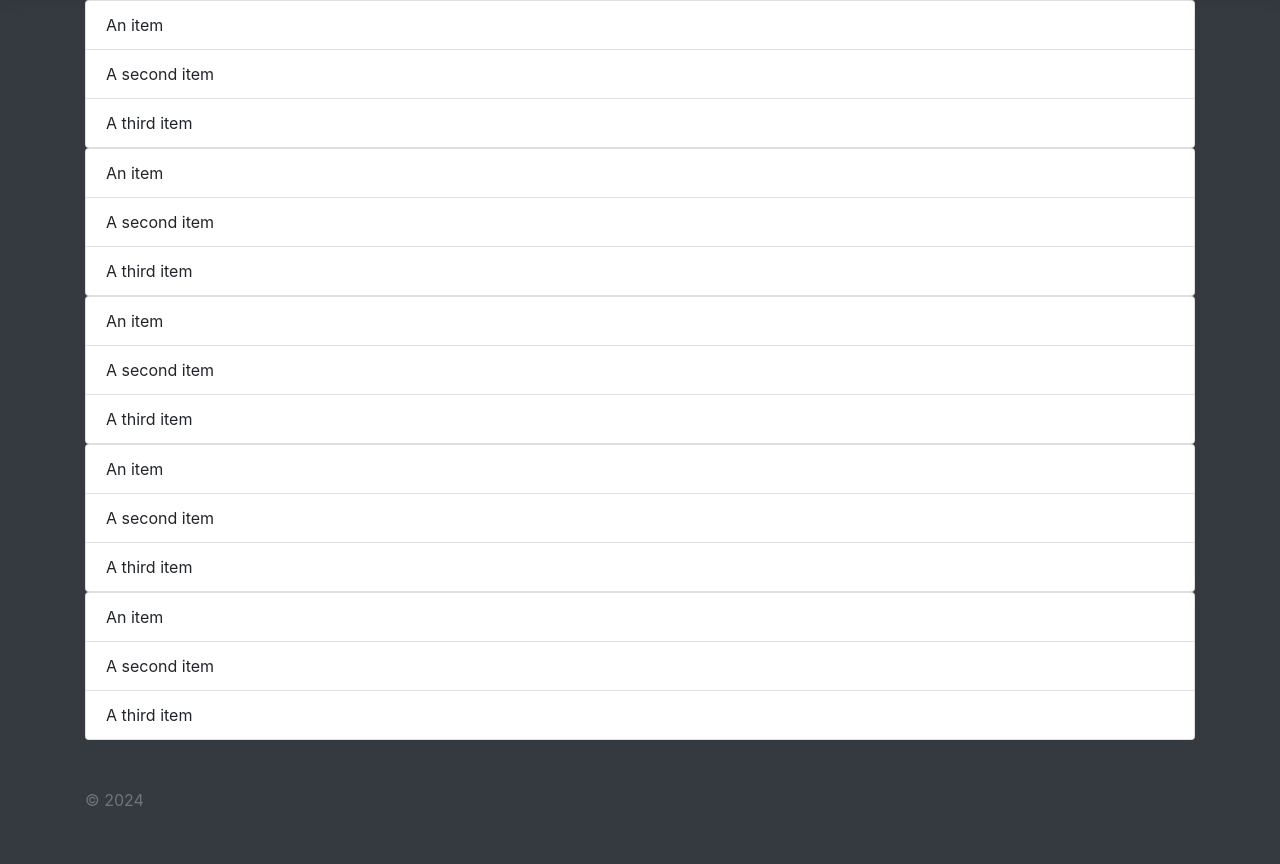
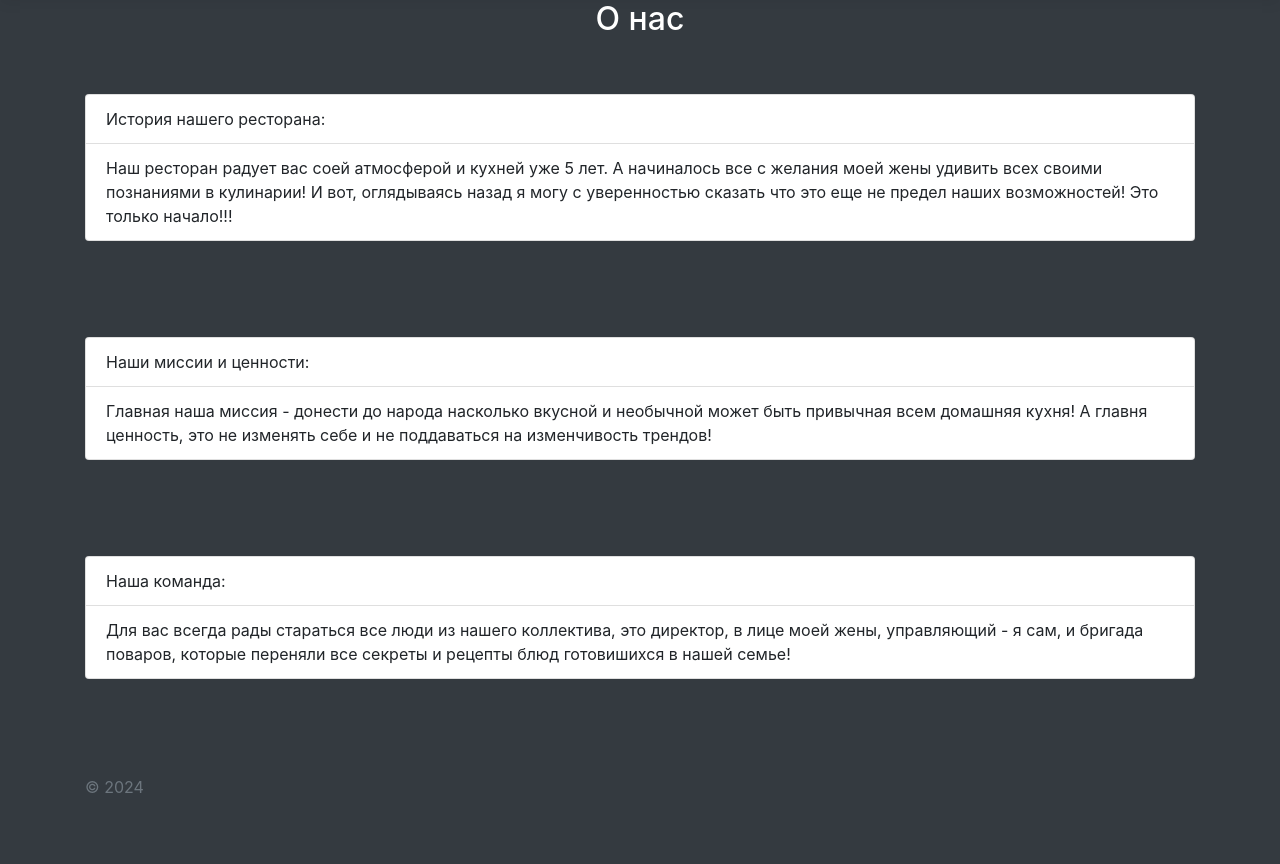
Before and after one commit to Aleksey-Markov/Restaurant_reserv, a Django app: page /about/ in a window 1280 px wide. Shown: the part 56-920 px from the top of the page. After the commit the page ends 849 px from the top, so only its background shows below. Run offline with Django 5.2, Linux system fonts and the light colour scheme; some libraries are stand-ins or nearby versions.

Commit message:
настроил домашнюю страницу и страницу о нас

```diff
--- a/tables/templates/about.html
+++ b/tables/templates/about.html
@@ -1,31 +1,22 @@
 {% extends 'base.html' %}
 {% block block %}
-
+<h2 class="text-center text-white">О нас</h2>
 <div class="container">
-  <ul class="list-group list-group-horizontal">
-    <li class="list-group-item">An item</li>
-    <li class="list-group-item">A second item</li>
-    <li class="list-group-item">A third item</li>
+  <ul class="list-group list-group-horizontal py-5">
+    <li class="list-group-item">История нашего ресторана:</li>
+    <li class="list-group-item">Наш ресторан радует вас соей атмосферой и кухней уже 5 лет. А начиналось
+    все с желания моей жены удивить всех своими познаниями в кулинарии! И вот, оглядываясь
+    назад я могу с уверенностью сказать что это еще не предел наших возможностей! Это только начало!!!</li>
   </ul>
-  <ul class="list-group list-group-horizontal-sm">
-    <li class="list-group-item">An item</li>
-    <li class="list-group-item">A second item</li>
-    <li class="list-group-item">A third item</li>
+  <ul class="list-group list-group-horizontal-sm py-5">
+    <li class="list-group-item">Наши миссии и ценности:</li>
+    <li class="list-group-item">Главная наша миссия - донести до народа насколько вкусной и необычной может быть
+      привычная всем домашняя кухня! А главня ценность, это не изменять себе и не поддаваться на изменчивость трендов!</li>
   </ul>
-  <ul class="list-group list-group-horizontal-md">
-    <li class="list-group-item">An item</li>
-    <li class="list-group-item">A second item</li>
-    <li class="list-group-item">A third item</li>
-  </ul>
-  <ul class="list-group list-group-horizontal-lg">
-    <li class="list-group-item">An item</li>
-    <li class="list-group-item">A second item</li>
-    <li class="list-group-item">A third item</li>
-  </ul>
-  <ul class="list-group list-group-horizontal-xl">
-    <li class="list-group-item">An item</li>
-    <li class="list-group-item">A second item</li>
-    <li class="list-group-item">A third item</li>
+  <ul class="list-group list-group-horizontal-md py-5">
+    <li class="list-group-item">Наша команда:</li>
+    <li class="list-group-item">Для вас всегда рады стараться все люди из нашего коллектива, это директор, в лице моей
+    жены, управляющий - я сам, и бригада поваров, которые переняли все секреты и рецепты блюд готовишихся в нашей семье!</li>
   </ul>
 </div>
 
--- a/tables/templates/home.html
+++ b/tables/templates/home.html
@@ -34,10 +34,9 @@
         <div class="card bg-dark">
           <div class="card-body">
             <h5 class="card-title text-white">Обратная связь</h5>
-            <form method="post">
-                {% csrf_token %}
+            <form action="" method="get">
                 <input class="form-control mb-2" name="name" placeholder="Ваше имя" />
-                <input class="form-control mb-2" name="email" placeholder="Ваша почта" />
+                <input type="email" class="form-control mb-2" name="email" placeholder="Ваша почта" />
                 <textarea class="form-control mb-2" name="message" placeholder="Текст сообщения"></textarea>
                 <button type="submit" class="btn btn-lg bg-white form-control">Отправить</button>
             </form>
```
